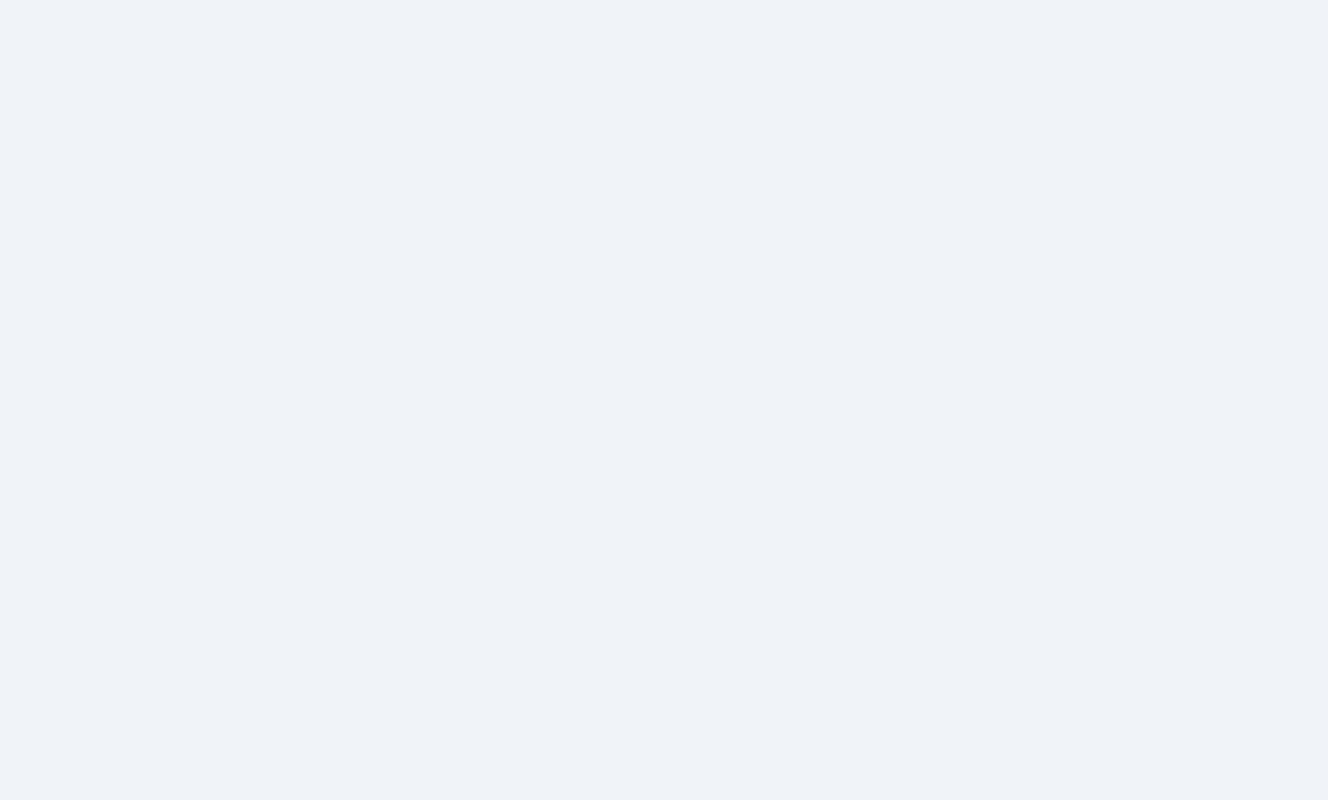
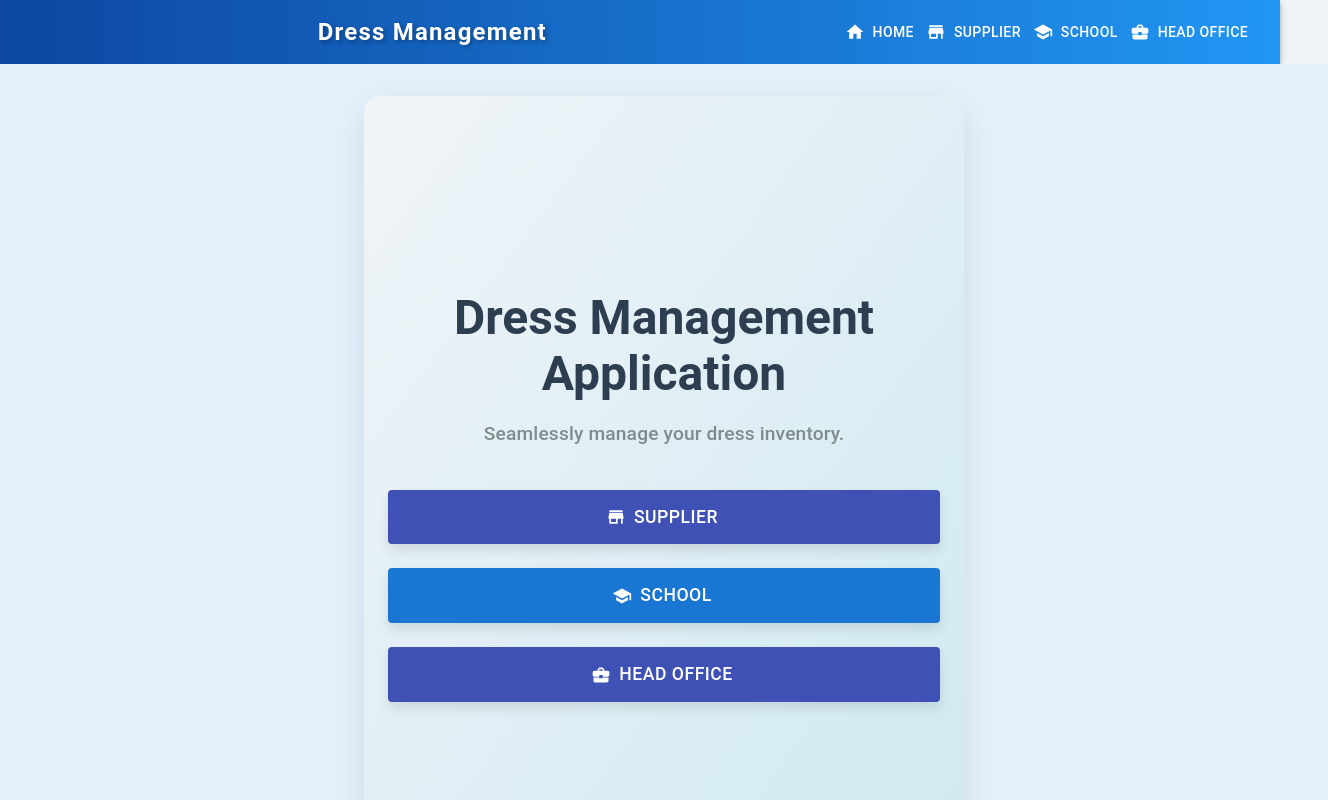
Before and after one commit to aryan2701/Dress-Management, a React (Vite) app in the folder FRONTEND/dress-management-frontend/: page / in a window 1280 px wide. Before the commit this address had no page. Shown: the top 800 px of the page, 1328 px wide, since content can reach past the window. Built offline with nearby package versions, Linux system fonts and the light colour scheme.

Commit message:
oldapp.jsx

```diff
--- a/FRONTEND/dress-management-frontend/src/App.jsx
+++ b/FRONTEND/dress-management-frontend/src/App.jsx
@@ -12,7 +12,7 @@
       <Routes>
         {/* Layout wraps all the main routes */}
 
-        <Route path="/risingsun" element={<Layout />}>
+        <Route path="/" element={<Layout />}>
           <Route index element={<Home />} /> {/* Default Route */}
           <Route path="supplier" element={<Supplier />} />
           <Route path="school" element={<School />} />
```
